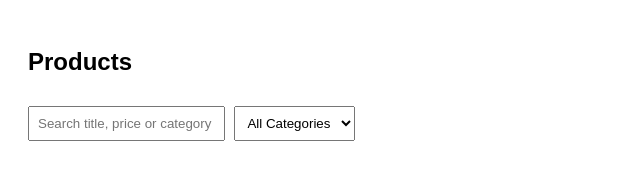
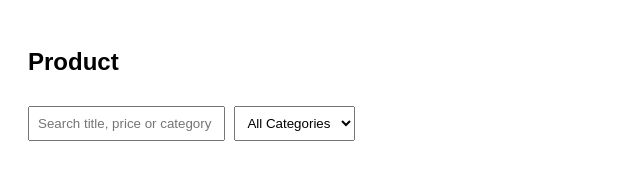
Before and after one commit to premalatha-propgoto/Day-1, a plain HTML site: page Project/index.html in a window 1280 px wide. Shown: the full height of the page, 0-640 px from the left. Drawn offline with Linux system fonts and the light colour scheme; no server answers.

Commit message:
change name

```diff
--- a/Project/index.html
+++ b/Project/index.html
@@ -1,9 +1,13 @@
 <!DOCTYPE html>
 <html>
+
 <head>
   <title>Products</title>
   <style>
-body { font-family: Arial; padding: 20px; }
+    body {
+      font-family: Arial;
+      padding: 20px;
+    }
 
     #products {
       display: flex;
@@ -24,7 +28,8 @@ body { font-family: Arial; padding: 20px; }
       object-fit: cover;
     }
 
-input, select {
+    input,
+    select {
       padding: 8px;
       margin: 10px 5px 20px 0;
     }
@@ -33,10 +38,9 @@ input, select {
 
 <body>
 
-<h2>Products</h2>
+  <h2>Product</h2>
 
-<input id="searchInput"
-placeholder="Search title, price or category">
+  <input id="searchInput" placeholder="Search title, price or category">
 
   <select id="categorySelect">
     <option value="all">All Categories</option>
@@ -118,4 +122,5 @@ categorySelect.addEventListener("change", displayProducts);
   </script>
 
 </body>
+
 </html>
```
Lines whose indentation alone changed are shown as unchanged.
